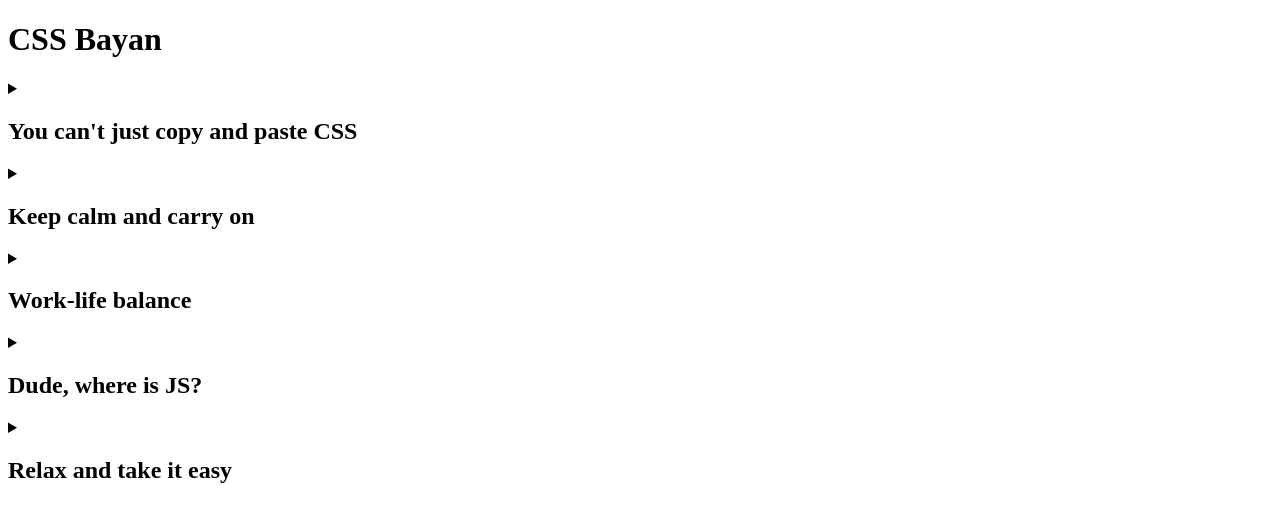
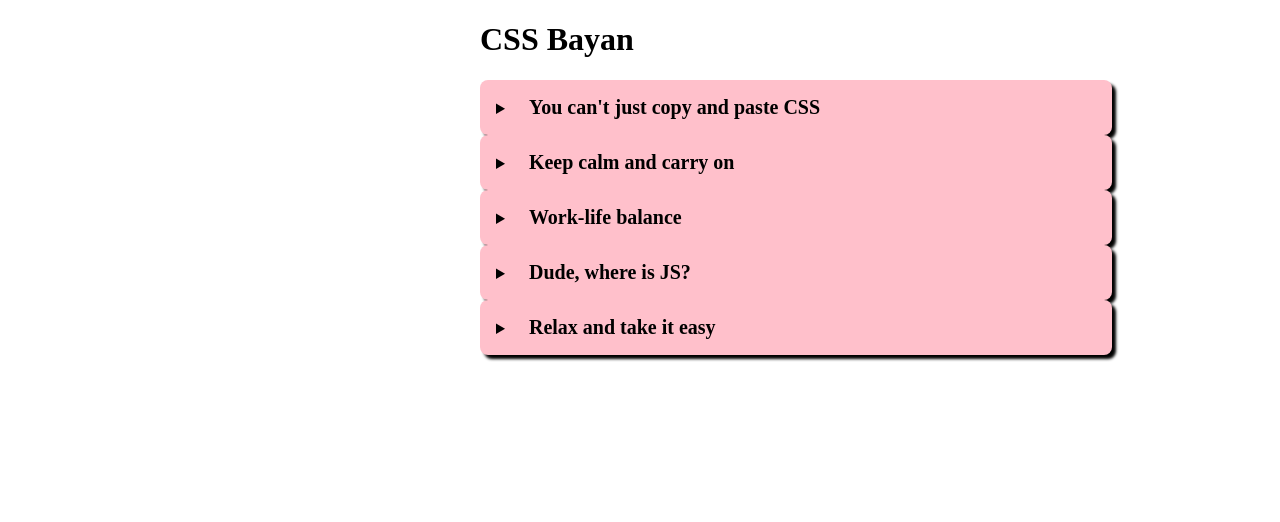
Before and after one commit to AndrejBernard/cssBayan, a plain HTML site: page index.html in a window 1280 px wide. Drawn offline with Linux system fonts and the light colour scheme.

Commit message:
feat: add code for css file (пн, 13 марта 2023 г., 01:16:48)

```diff
--- a/style.css
+++ b/style.css
@@ -0,0 +1,20 @@
+details {
+ width: 600px;
+ padding: 1rem;
+ border-radius: 8px;
+ background: pink;
+ box-shadow: 4px 4px 3px rgb(0, 0, 0);
+}
+
+body {
+ margin-left: 37.5%;
+}
+
+summary {
+ cursor: pointer;
+}
+summary h2 {
+ display: inline;
+ margin-left: 1rem;
+ font-size: 1.25rem;
+}
```
Also changed, not shown: index.html (+1 -1 lines), 1.png, 2.png, 3.png, 4.png, 5.png.
